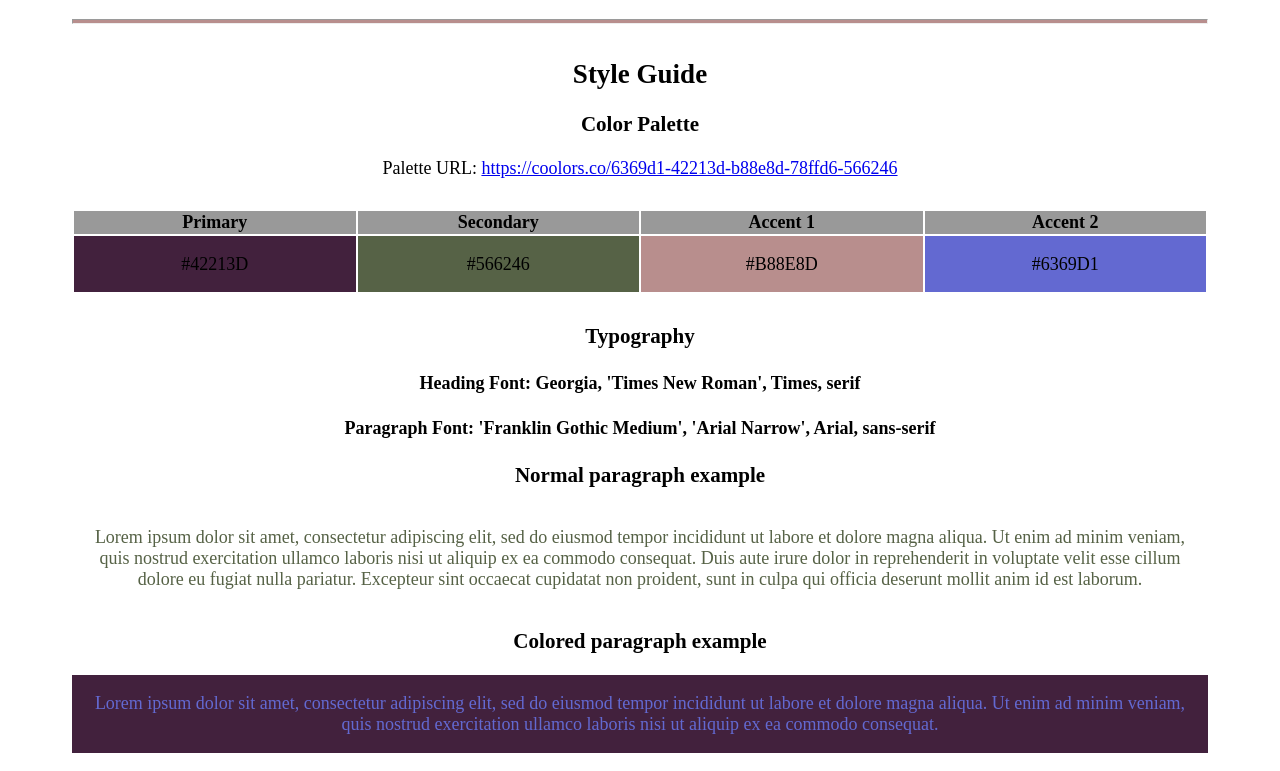
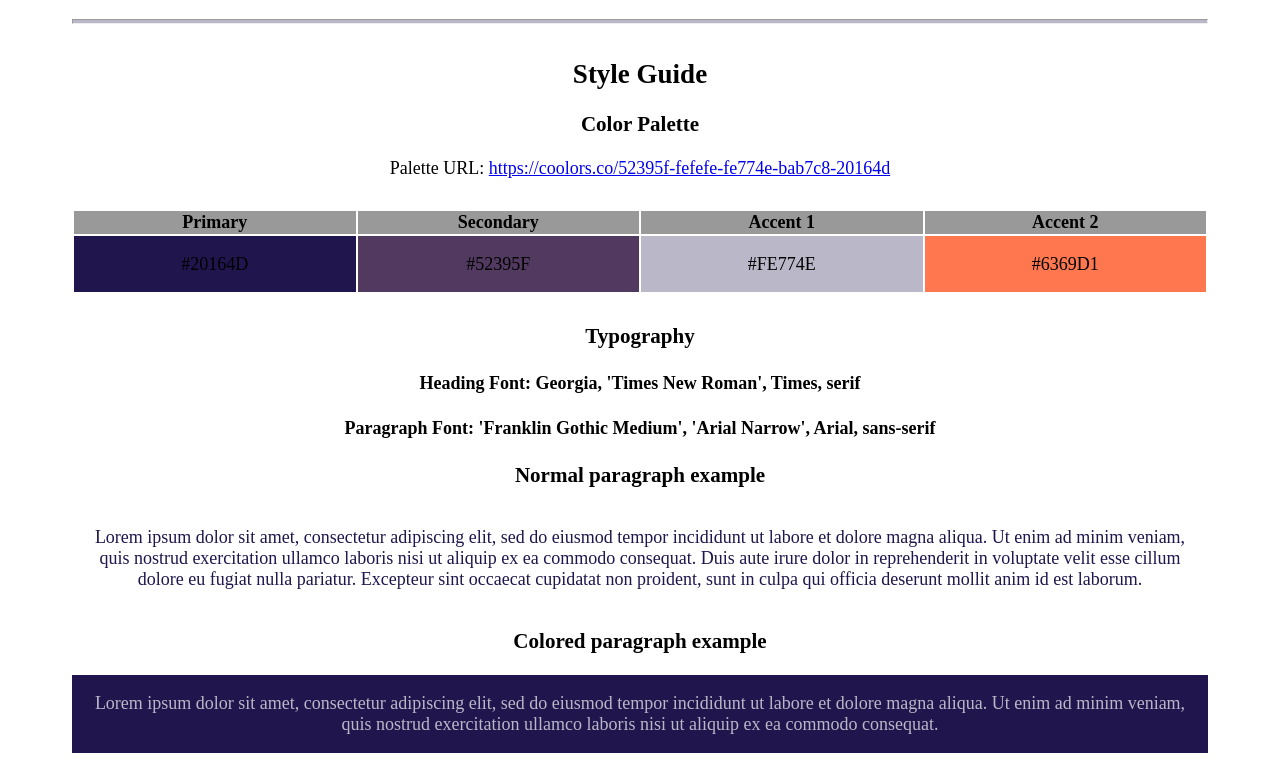
Before and after one commit to sararivadeneira/wdd130, a plain HTML site: page onlinguistics/site-plan.html in a window 1280 px wide. Shown: the part 1072-1843 px from the top of the page. Drawn offline with Linux system fonts and the light colour scheme; files that its build step writes are made by us from their sources; a web font is replaced by a local one.

Commit message:
Sara's personal site

```diff
--- a/onlinguistics/site-plan.html
+++ b/onlinguistics/site-plan.html
@@ -44,13 +44,13 @@
       <!--  The colors you choose for a website are one of the most important decisions you will make. Follow the instructions on the activity in iLearn then return and replace the color codes below with the hex color codes (the 6 digit numbers that show at the bottom of each color) for the colors you have chosen below.  You should have at least 2 colors but do not have to fill in all 4 if you do not need them.  -->
 
       <!-- Copy and paste the URL to your finished palette below Make sure to paste it into both spots -->
-      Palette URL: <a href="https://coolors.co/6369d1-42213d-b88e8d-78ffd6-566246" target="_blank">https://coolors.co/6369d1-42213d-b88e8d-78ffd6-566246</a>
+      Palette URL: <a href="https://coolors.co/52395f-fefefe-fe774e-bab7c8-20164d" target="_blank">https://coolors.co/52395f-fefefe-fe774e-bab7c8-20164d</a>
 
 
       <table class="colors">
         <tr><th>Primary</th><th>Secondary</th><th>Accent 1</th><th>Accent 2</th></tr>
         <!-- Replace the numbers in the boxes below with your hex color codes. Then switch to the site-plan.css file and change your colors there as well. -->
-        <tr><td class="primary">#42213D</td><td class="secondary">#566246</td><td class="accent1">#B88E8D</td><td class="accent2">#6369D1</td></tr>
+        <tr><td class="primary">#20164D</td><td class="secondary">#52395F</td><td class="accent1">#FE774E</td><td class="accent2">#6369D1</td></tr>
       </table>
 
       <!-- ------------------------Step 9------------------------------ -->
--- a/onlinguistics/styles.css/site-plan.css
+++ b/onlinguistics/styles/site-plan.css
@@ -5,25 +5,25 @@ Fonts are separated by a | */
 
 :root {
   /* change the values below to your colors from your palette */
-  --primary-color: #42213D;
-  --secondary-color: #566246;
-  --accent1-color: #B88E8D;
-  --accent2-color: #6369D1;
+  --primary-color: #20164D;
+  --secondary-color: #52395F;
+  --accent1-color: #BAB7C8;
+  --accent2-color: #FE774E;
 
   /* change the values below to your chosen font(s) */
   --heading-font: Georgia, 'Times New Roman', Times, serif;
   --paragraph-font: Lato, 'Franklin Gothic Medium', 'Arial Narrow', Arial, sans-serif;
 
   /* these colors below should be chosen from among your palette colors above */
-  --headline-color-on-white: #42213D;  /* headlines on a white background */
-  --headline-color-on-color: #B88E8D; /* headlines on a colored background */
-  --paragraph-color-on-white: #566246; /* paragraph text on a white background */
-  --paragraph-color-on-color: #6369D1; /* paragraph text on a colored background */
-  --paragraph-background-color: #42213D  ;
-  --nav-link-color: #396E94;
-  --nav-background-color: #D4AC0D;
+  --headline-color-on-white: #20164D;  /* headlines on a white background */
+  --headline-color-on-color: #BAB7C8; /* headlines on a colored background */
+  --paragraph-color-on-white: #20164D; /* paragraph text on a white background */
+  --paragraph-color-on-color: #BAB7C8; /* paragraph text on a colored background */
+  --paragraph-background-color: #20164D;
+  --nav-link-color: #20164D;
+  --nav-background-color: #FE774E;
   --nav-hover-link-color: white;
-  --nav-hover-background-color: #396E94;
+  --nav-hover-background-color: #52395F;
 }
 
 
```
Also changed, not shown: 2 other files.
